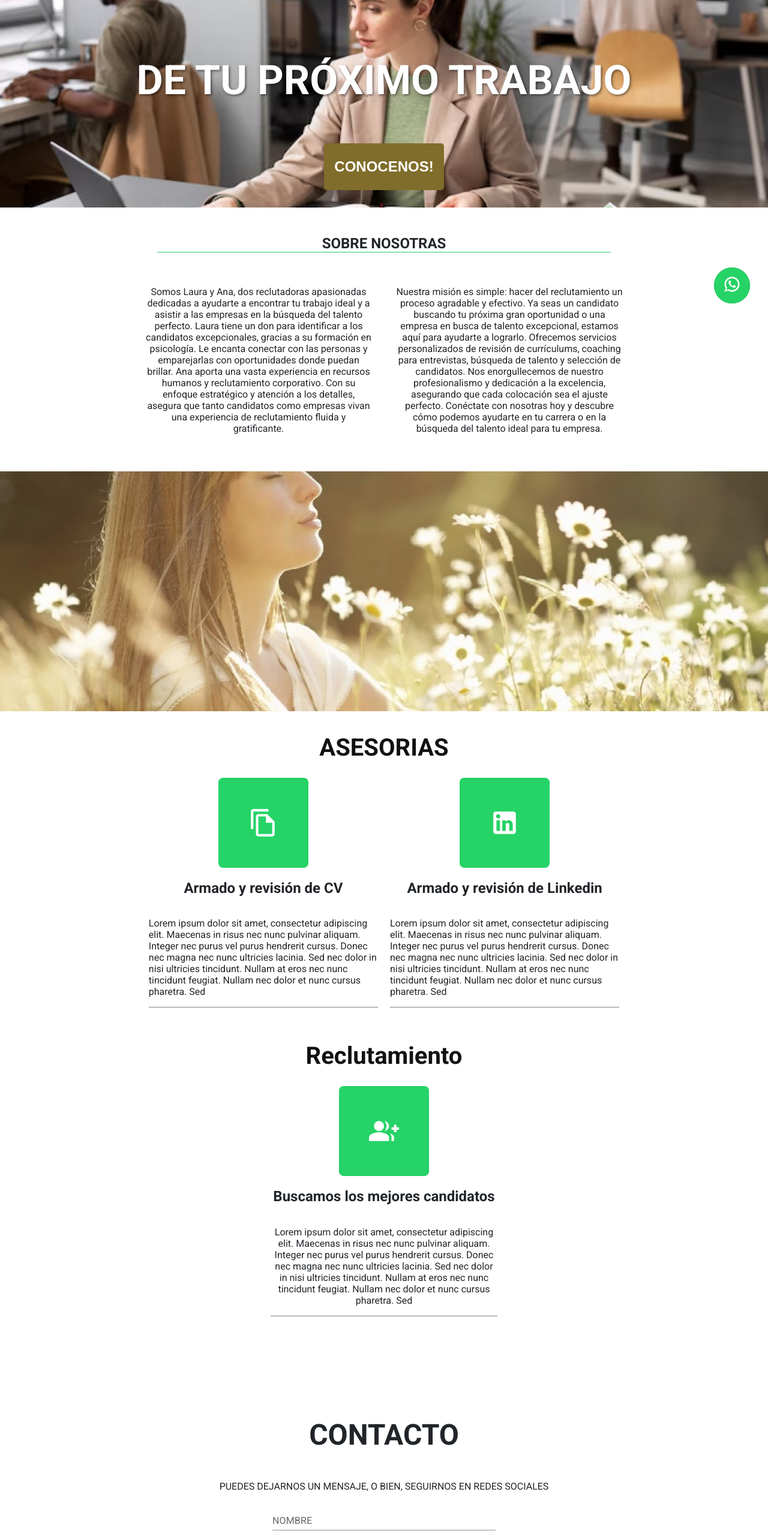
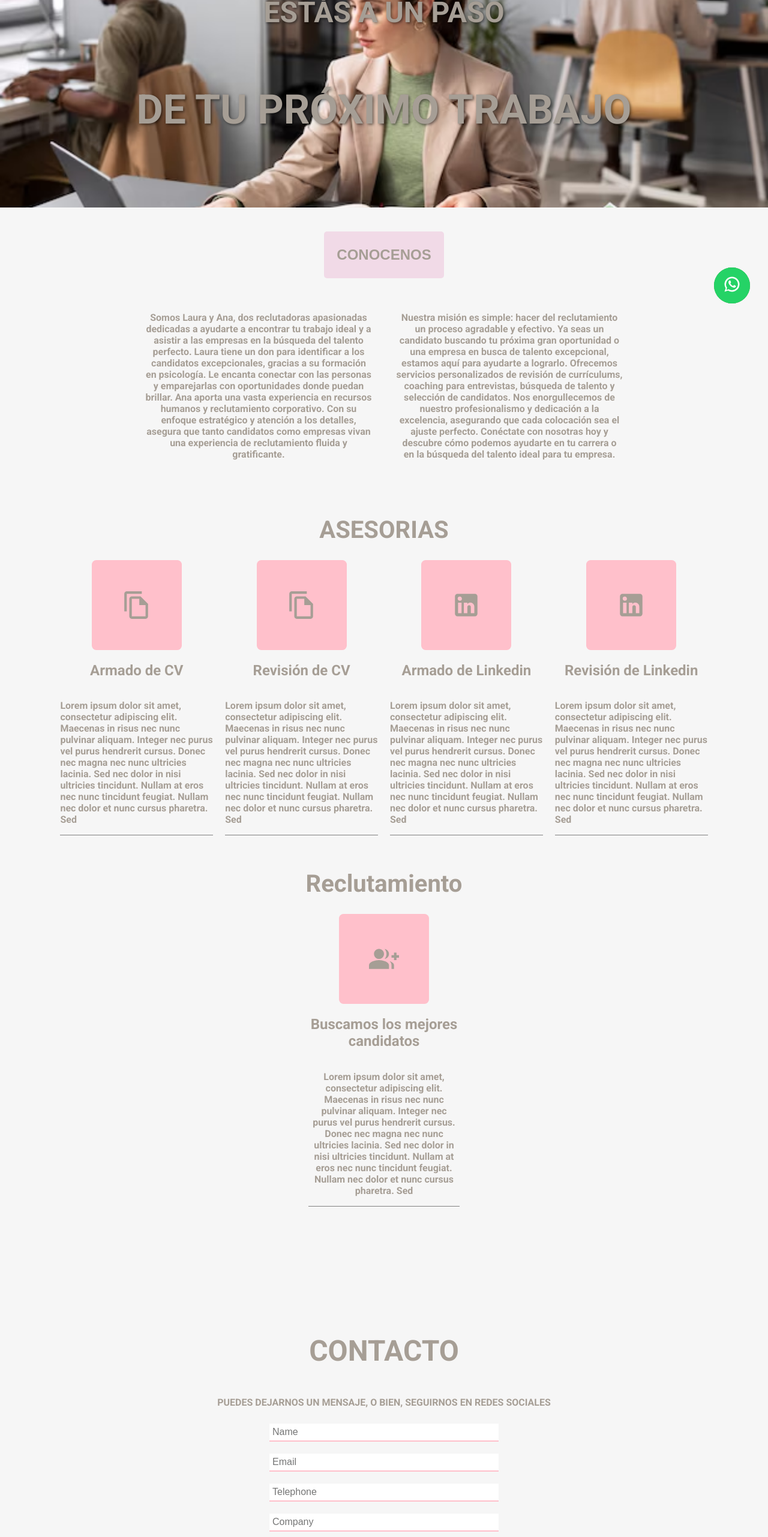
Before and after one commit to lean4339/Repobase, a React (Vite) app: page / in a window 1280 px wide. Shown: the part 234-2797 px from the top of the page at 60% size. Built offline with nearby package versions, Linux system fonts and the light colour scheme.

Commit message:
cambio en paleta de colores

```diff
--- a/src/App.css
+++ b/src/App.css
@@ -7,9 +7,10 @@
 body {
     font-family: 'Roboto', sans-serif;
 
-    color: white;
-
+    color: #A69E95;
+    font-weight: bold;
     text-transform: uppercase;
+    background-color: #F6F6F6;
 }
 .service-container{
     display: flex;
@@ -17,10 +18,11 @@ body {
     justify-content: center;
     flex-direction: column;
     padding: 10px 3px;
+    background-color: #F6F6F6;
 }
 .services-titulo-main{
-    color: #0f1113;
     font-size: 1.5rem;
+    color: #A69E95;
 }
 .services{
     display: flex;
@@ -36,24 +38,22 @@ body {
     justify-content: center;
     flex-direction: column;
     text-transform: none;
-    color: #212529;
     border-bottom: 1px solid gray;
 }
 .cabeceraService{
     width: 150px;
     height: 150px;
     border-radius: 5%;
-    background-color:#25d366;
+    background-color: pink;
     display: flex;
     align-items: center;
     justify-content: center;
 }
 .iconoService{
     font-size: 5rem;
-    color:white;
+
 }
 .about-main-container{
-    color: #212529;
     text-transform: none;
     display: flex;
     align-items: center;
@@ -62,10 +62,26 @@ body {
     padding: 20px 10px;
     text-align: center;
     font-size: 1rem;
+    background-color: #F6F6F6;
 }
+
+.inputs {
+    border: none;
+    border-bottom: 2px solid pink;
+    outline: none;
+    width: 100%;
+    padding: 5px;
+    font-size: 16px;
+    margin: 10px auto;
+    color: #A69E95;
+  }
+
+  .inputs:focus {
+    border-bottom-color: #007BFF; /* Cambia el color al hacer foco */
+  }
 .titulo-main-about{
     font-size: 1.5rem;
-    border-bottom: 1px solid #25d366;
+    border-bottom: 1px solid #F1DAE7;
     text-transform: uppercase;
     text-align: center;
 }
@@ -79,7 +95,7 @@ body {
     width: 80%;
 }
 .parallax1 {
-    color: #212529;
+
     height: 50vh;
     /* Ajusta la altura según tus necesidades */
     background-image: url('./assets/paz-interior-wide_webp.webp');
@@ -92,18 +108,16 @@ body {
     justify-content: center;
     align-items: center;
     text-align: center;
-    color: white;
+
     /* Color del texto para contraste */
     position: relative;
     z-index: 0;
 }
 
 .vacancies {
-    color: #212529;
 }
 
 .recruitment {
-    color: #000;
 }
 
 .error {
@@ -138,12 +152,11 @@ body {
     justify-content: center;
     flex-direction: column;
     padding: 30px 20px;
-    background-color: white;
+    background-color: #F6F6F6;
     height: 100vh;
 }
 
 .title-form-container {
-    color: #212529;
     display: flex;
     align-items: center;
     justify-content: center;
@@ -196,19 +209,19 @@ body {
 
 .button-principal {
     padding: 25px;
-    background-color: #806d2b;
+    background-color: #F1DAE7;
     outline: none;
     border: none;
     border-radius: 5px;
     width: 200px;
-    color: white;
     font-size: 1.5rem;
-    font-weight: 700;
     text-transform: uppercase;
     display: flex;
     align-items: center;
     justify-content: center;
-    margin-top: 20px;
+    margin: 20px auto;
+    color: #A69E95;
+    font-weight: 700;
 }
 
 @media (max-width: 1200px) {
@@ -217,7 +230,6 @@ body {
         font-size: 2rem;
         font-weight: 700;
         text-shadow: 2px 2px 4px rgba(0, 0, 0, 0.5);
-        color: white;
     }
 
     .titulo-main {
@@ -225,7 +237,6 @@ body {
         font-weight: 700;
         text-align: center;
         text-shadow: 2px 2px 4px rgba(0, 0, 0, 0.5);
-        color: white;
     }
 
 
@@ -287,7 +298,7 @@ body {
         top: 0px;
         display: flex;
         justify-content: flex-start;
-        background-color: #212529;
+        background-color: #DCDCDC;
         z-index: 10;
         padding: 10px 0;
     }
@@ -406,7 +417,7 @@ body {
         top: 0;
         left: 0;
         width: 100%;
-        background-color: #212529;
+        background-color: #DCDCDC;
         z-index: 100;
 
     }
@@ -446,7 +457,6 @@ body {
     }
 
     .error {
-        color: rgb(218, 29, 29);
         text-transform: lowercase;
         text-align: left;
         width: 30%;
@@ -454,15 +464,14 @@ body {
     }
 
     .hover:hover {
-        background-color: #212529;
+        background-color: #DCDCDC;
 
     }
 
     .link:hover {
-        opacity: .8;
+        border-bottom:2px solid  #F1DAE7;
     }
     .services-titulo-main{
-        color: #0f1113;
         font-size: 2.5rem;
     }
     .services{
@@ -473,13 +482,12 @@ body {
         gap: 20px;
     }
     .service{
-        width: 30%;
+        width: 20%;
         display: flex;
         align-items: center;
         justify-content: center;
         flex-direction: column;
         text-transform: none;
-        color: #212529;
     }
     .titulo-main-about{
         width: 60%;
--- a/src/Components/About.jsx
+++ b/src/Components/About.jsx
@@ -6,7 +6,7 @@ export const About = () => {
         <Element name='/about'/>
         <main className='about-main-container' id="/about">
             <div className='about-content-container'>
-                <h1 className="titulo-main-about">Sobre nosotras</h1>
+            <button className='button-principal hover pointer'>Conocenos</button>
                 <div className="about-text-container">
 
                 <p>
--- a/src/Components/Contact.jsx
+++ b/src/Components/Contact.jsx
@@ -1,5 +1,4 @@
 import { useState } from 'react';
-import TextField from '@mui/material/TextField';
 import { Element } from 'react-scroll';
 export const Contact = () => {
   const [formData, setFormData] = useState({
@@ -61,20 +60,20 @@ export const Contact = () => {
           <h1 className='title-form'>Contacto</h1>
           <p className='text-form'>Puedes dejarnos un mensaje, o bien, seguirnos en redes sociales</p>
         </div>
-        <TextField autoComplete="off" name='name' id='name' onChange={handleChange} type='text' label='Nombre' className='inputs' variant='standard' />
+        <input placeholder='Name' autoComplete="off" name='name' id='name' onChange={handleChange} type='text' label='Nombre' className='inputs'  />
         {error && error.name &&
           <p className='error'>{error.name}</p>
         }
-        <TextField autoComplete="off" name='email' id='email' onChange={handleChange} type='email' label='Email' className='inputs' variant='standard' />
+        <input placeholder='Email' autoComplete="off" name='email' id='email' onChange={handleChange} type='email' label='Email' className='inputs'  />
         {error && error.email &&
           <p className='error'>{error.email}</p>
         }
-        <TextField autoComplete="off" name='telephone' id='telephone' onChange={handleChange} type='tel' label='Teléfono' className='inputs' variant='standard' />
+        <input placeholder='Telephone' autoComplete="off" name='telephone' id='telephone' onChange={handleChange} type='tel' label='Teléfono' className='inputs'  />
         {error && error.telephone &&
           <p className='error'>{error.telephone}</p>
         }
-        <TextField autoComplete="off" name='company' id='company' onChange={handleChange} type='text' label='Empresa (Opcional)' className='inputs' variant='standard' />
-        <TextField autoComplete="off" name='message' id='message' onChange={handleChange} label='Mensaje o consulta deseada' className='inputs' variant='standard' multiline rows={6} />
+        <input placeholder='Company' autoComplete="off" name='company' id='company' onChange={handleChange} type='text' label='Empresa (Opcional)' className='inputs'  />
+        <input placeholder='Message' autoComplete="off" name='message' id='message' onChange={handleChange} label='Mensaje o consulta deseada' className='inputs'  rows={6} />
         {error && error.message &&
           <p className='error'>{error.message}</p>
         }
--- a/src/Components/HomeContainer.jsx
+++ b/src/Components/HomeContainer.jsx
@@ -10,7 +10,6 @@ export const HomeContainer = () => {
         <>
         <Main id='/main'/>
         <About id='/about'/>
-        <Parallax clase='parallax1' id='paralax'/>
         <Services id='/services'/>
         <Recruitment id='/recruitment'/>
         {/* <Vacancies id='/vacancies'/> */}
--- a/src/Components/Main.jsx
+++ b/src/Components/Main.jsx
@@ -8,7 +8,6 @@ export const Main = () => {
             <div className='content-container'>
                 <h3 className="subtitulo-main">Estás a un paso</h3>
                 <h1 className="titulo-main">De tu próximo trabajo</h1>
-                <button className='button-principal hover pointer'>Conocenos!</button>
             </div>
         </main>
         </>
--- a/src/Components/Services.jsx
+++ b/src/Components/Services.jsx
@@ -13,7 +13,15 @@ export const Services = () => {
                     <div className="cabeceraService">
                         <FileCopyOutlinedIcon sx={{ fontSize: 50 }} className="iconoService"/>
                     </div>
-                    <h2 className="service-title">Armado y revisión de CV</h2>
+                    <h2 className="service-title">Armado de CV</h2>
+                    <p className="service-description">Lorem ipsum dolor sit amet, consectetur adipiscing elit. Maecenas in risus nec nunc pulvinar aliquam. Integer nec purus vel purus hendrerit cursus. Donec nec magna nec nunc ultricies lacinia. Sed nec dolor in nisi ultricies tincidunt. Nullam at eros nec nunc tincidunt feugiat. Nullam nec dolor et nunc cursus pharetra. Sed
+            </p>
+            </div>
+            <div className="service">
+                    <div className="cabeceraService">
+                        <FileCopyOutlinedIcon sx={{ fontSize: 50 }} className="iconoService"/>
+                    </div>
+                    <h2 className="service-title">Revisión de CV</h2>
                     <p className="service-description">Lorem ipsum dolor sit amet, consectetur adipiscing elit. Maecenas in risus nec nunc pulvinar aliquam. Integer nec purus vel purus hendrerit cursus. Donec nec magna nec nunc ultricies lacinia. Sed nec dolor in nisi ultricies tincidunt. Nullam at eros nec nunc tincidunt feugiat. Nullam nec dolor et nunc cursus pharetra. Sed
             </p>
             </div>
@@ -21,7 +29,15 @@ export const Services = () => {
                 <div className="cabeceraService">
                     <LinkedInIcon sx={{ fontSize: 50 }} className="iconoService"/>
                 </div>
-                    <h2 className="service-title">Armado y revisión de Linkedin</h2>
+                    <h2 className="service-title">Armado de Linkedin</h2>
+                    <p className="service-description">Lorem ipsum dolor sit amet, consectetur adipiscing elit. Maecenas in risus nec nunc pulvinar aliquam. Integer nec purus vel purus hendrerit cursus. Donec nec magna nec nunc ultricies lacinia. Sed nec dolor in nisi ultricies tincidunt. Nullam at eros nec nunc tincidunt feugiat. Nullam nec dolor et nunc cursus pharetra. Sed
+            </p>
+            </div>
+            <div className="service">
+                <div className="cabeceraService">
+                    <LinkedInIcon sx={{ fontSize: 50 }} className="iconoService"/>
+                </div>
+                    <h2 className="service-title">Revisión de Linkedin</h2>
                     <p className="service-description">Lorem ipsum dolor sit amet, consectetur adipiscing elit. Maecenas in risus nec nunc pulvinar aliquam. Integer nec purus vel purus hendrerit cursus. Donec nec magna nec nunc ultricies lacinia. Sed nec dolor in nisi ultricies tincidunt. Nullam at eros nec nunc tincidunt feugiat. Nullam nec dolor et nunc cursus pharetra. Sed
             </p>
             </div>
```
